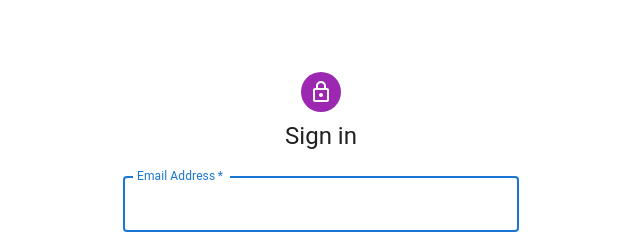
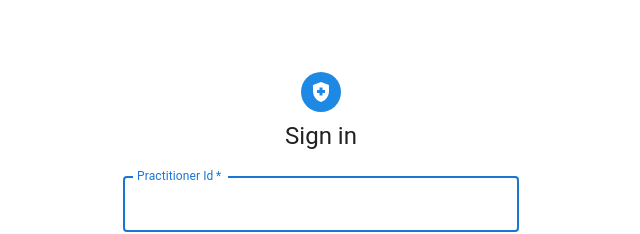
Before and after one commit to SENG-371/SENG371-Frontend, a React (Create React App) app in the folder health-record-system/: page /signIn in a window 1280 px wide. Shown: the top 234 px of the page, without its empty margins (319-959 px from the left). Built offline with nearby package versions, Linux system fonts and the light colour scheme.

Commit message:
Changed texts

```diff
--- a/health-record-system/src/components/SignInPage.js
+++ b/health-record-system/src/components/SignInPage.js
@@ -10,7 +10,7 @@ import Checkbox from '@mui/material/Checkbox';
 import Link from '@mui/material/Link';
 import Grid from '@mui/material/Grid';
 import Box from '@mui/material/Box';
-import LockOutlinedIcon from '@mui/icons-material/LockOutlined';
+import HealthAndSafetyIcon from '@mui/icons-material/HealthAndSafety';
 import Typography from '@mui/material/Typography';
 import Container from '@mui/material/Container';
 import { createTheme, ThemeProvider } from '@mui/material/styles';
@@ -52,8 +52,8 @@ export default function SignInPage() {
             alignItems: 'center',
           }}
         >
-          <Avatar sx={{ m: 1, bgcolor: 'secondary.main' }}>
-            <LockOutlinedIcon />
+          <Avatar sx={{ m: 1, bgcolor: '#1E88E5' }}>
+            <HealthAndSafetyIcon />
           </Avatar>
           <Typography component="h1" variant="h5">
             Sign in
@@ -63,10 +63,10 @@ export default function SignInPage() {
               margin="normal"
               required
               fullWidth
-              id="email"
-              label="Email Address"
-              name="email"
-              autoComplete="email"
+              id="prac-id"
+              label="Practitioner Id"
+              name="prac-id"
+              autoComplete="prac-id"
               autoFocus
             />
             <TextField
```
